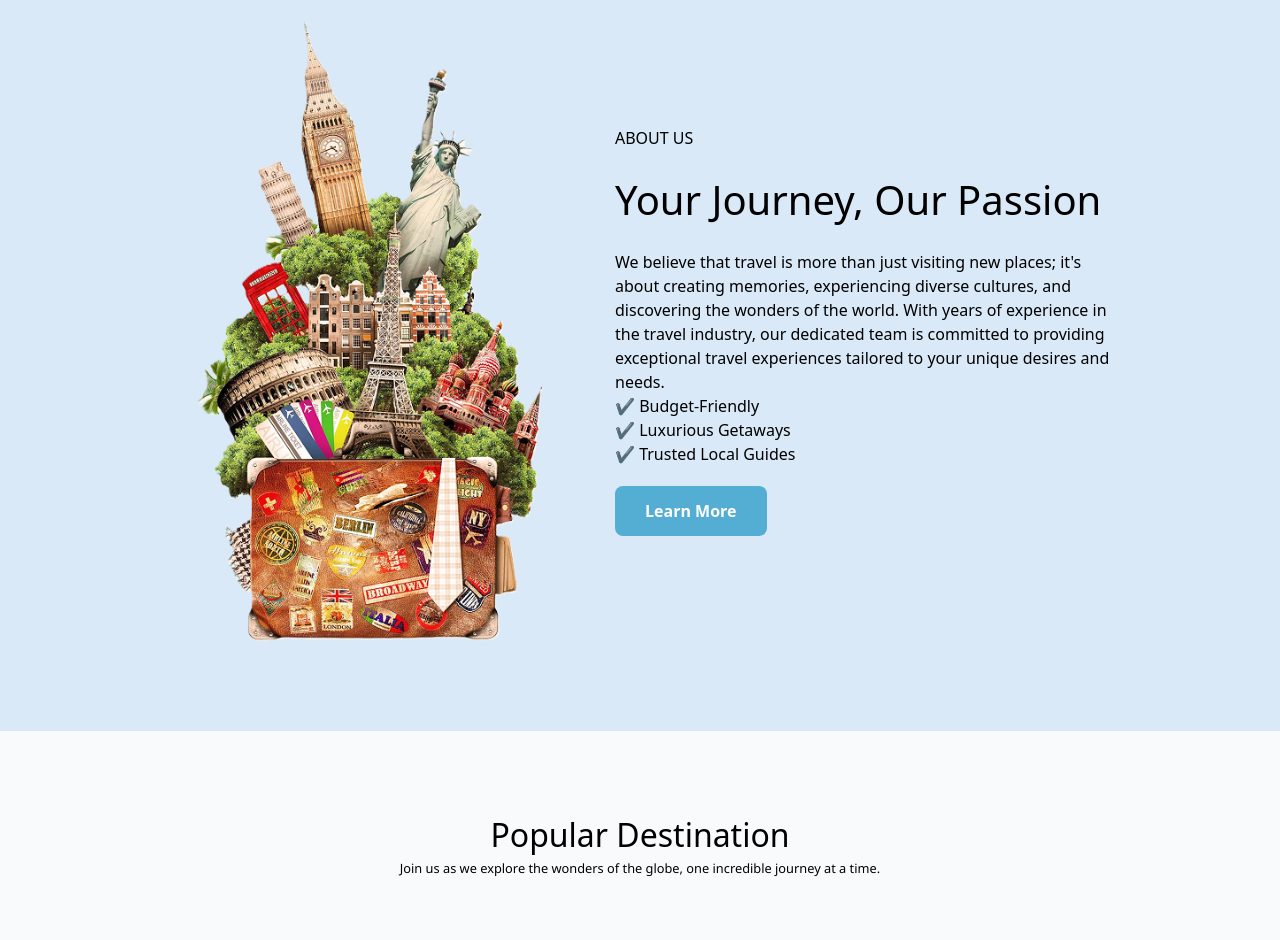
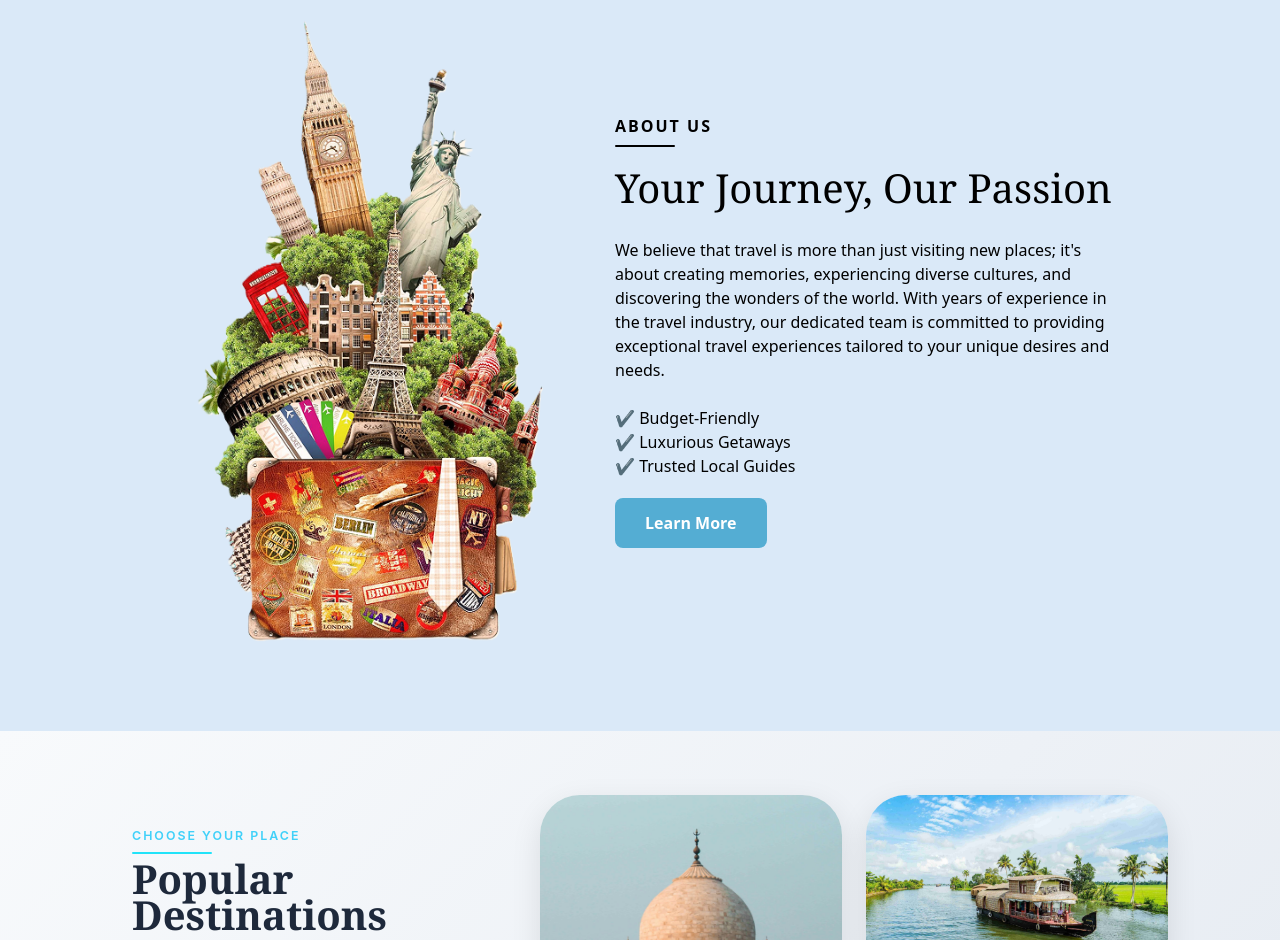
Before and after one commit to nikhilgalfade/travel-agency-project, a React (Vite) app: page / in a window 1280 px wide. Shown: the part 1860-2800 px from the top of the page. Built offline with nearby package versions, Linux system fonts and the light colour scheme.

Commit message:
update 1: made a changes in packages section and also changes ther about section

```diff
--- a/src/components/About us/Aboutus.css
+++ b/src/components/About us/Aboutus.css
@@ -8,12 +8,29 @@
   color: black;
 }
 .about-us{
-  font-size:  1rem !important;;
+  font-size:  1rem !important;
+  letter-spacing: 2px;
+  font-weight: 600;
+  position: relative;
+  display: inline-block;
+  color: black;
+}
+.about-us::after{
+  content: '';
+  position: absolute;
+  left: 0;
+  bottom: -9px;
+  width: 60px;
+  height: 2px;
+  background: black;
+  border-radius: 1px;
+}
 
 
-}
 .about-journey{
   font-size: 4.5 !important;
+  font-family: 'Georgia', serif;
+
 }
 
 .about-image img {
@@ -71,3 +88,14 @@
   transform: translateY(-2px);
   box-shadow: 0 6px 12px rgba(0, 0, 0, 0.15);
 }
+
+
+.order-list{
+  margin-bottom: rem;
+}
+
+
+.about-discription{
+  margin-bottom: 1.5rem;
+
+}
--- a/src/components/About us/Aboutus.jsx
+++ b/src/components/About us/Aboutus.jsx
@@ -16,10 +16,10 @@ export default function Aboutus() {
         <h1 className="about-journey">Your Journey, Our Passion</h1>
 
 
-        <h4 >We believe that travel is more than just visiting new places; it's about creating memories, experiencing diverse cultures, and discovering the wonders of the world. With years of experience in the travel industry, our dedicated team is committed to providing exceptional travel experiences tailored to your unique desires and needs.
+        <h4 className="about-discription" >We believe that travel is more than just visiting new places; it's about creating memories, experiencing diverse cultures, and discovering the wonders of the world. With years of experience in the travel industry, our dedicated team is committed to providing exceptional travel experiences tailored to your unique desires and needs.
         </h4>
 
-        <nav>
+        <nav className="order-list">
         <ol>✔ Budget-Friendly <ol/>
           <ol>✔ Luxurious Getaways</ol>
          ✔ Trusted Local Guides</ol>
--- a/src/components/Hero/Hero.css
+++ b/src/components/Hero/Hero.css
@@ -38,6 +38,7 @@
   font-weight: 900;
   margin-bottom: 1.5rem;
   line-height: 1.2;
+  font-family: 'Georgia', serif;
 }
 
 .typewriter-text {
--- a/src/components/Package/Package.css
+++ b/src/components/Package/Package.css
@@ -1,17 +1,316 @@
-.Package-section{
-padding: 80px 20px;
-  background-color: #f8fafc; /* light background */
-  text-align: center;}
+/* Package.css */
+.package-section {
+  min-height: 100vh;
+  background: linear-gradient(135deg, #f8fafc 0%, #e2e8f0 100%);
+  padding: 4rem 2rem;
+  font-family: 'Inter', -apple-system, BlinkMacSystemFont, 'Segoe UI', Roboto, sans-serif;
 
-  .package-header{
-    font-size: 4rem !important;
+}
+
+.package-container {
+  max-width: 1400px;
+  margin: 0 auto;
+  display: grid;
+  grid-template-columns: 1fr 1.2fr;
+  gap: 4rem;
+  align-items: start;
+  position: relative;
+}
+
+/* Left Content Styles */
+.package-content {
+  padding-top: 2rem;
+  transform: translateX(100px);
+}
+
+.package-subtitle {
+  color: #16c8f9cf;
+  font-size: 0.775rem;
+  font-weight: 600;
+  letter-spacing: 2px;
+  text-transform: uppercase;
+  margin-bottom: 1rem;
+  position: relative;
+}
+
+.package-subtitle::after {
+  content: '';
+  position: absolute;
+  left: 0;
+  bottom: -9px;
+  width: 80px;
+  height: 2px;
+  background: #16e2f9f1;
+  border-radius: 1px;
+}
+
+.package-title {
+  font-size: 2.5rem;
+  font-weight: 700;
+  color: #1e293b;
+  line-height: 0.9;
+  margin-bottom: 2rem;
+  font-family: 'Georgia', serif;
+}
+
+.package-description {
+  color: #64748b;
+  font-size: 1rem;
+  line-height: 1.4;
+  margin-bottom: 3rem;
+  max-width: 400px;
+}
+
+.find-packages-btn {
+  background: #54add3;
+  color: white;
+  border: none;
+  padding: 14px 20px;
+  border-radius: 50px;
+  font-size: 1rem;
+  font-weight: 600;
+  cursor: pointer;
+  display: flex;
+  align-items: center;
+  gap: 8px;
+  margin-top: -2rem;
+  transition: all 0.3s cubic-bezier(0.4, 0, 0.2, 1);
+  box-shadow: 0 4px 20px rgba(22, 192, 249, 0.616);
+}
+
+.find-packages-btn:hover {
+  background: #0089c4;
+  transform: translateY(-2px);
+  box-shadow: 0 8px 30px rgba(22, 169, 249, 0.573);
+}
+
+.btn-icon {
+  width: 20px;
+  height: 20px;
+  transition: transform 0.3s ease;
+}
+
+.find-packages-btn:hover .btn-icon {
+  transform: translateX(4px);
+}
+
+/* Grid Styles */
+.package-grid {
+  display: grid;
+  grid-template-columns: repeat(2, 1fr);
+  grid-template-rows: repeat(3, 1fr);
+  gap: 1.5rem;
+  height: 600px;
+  transform: translateX(-80px);
+}
+
+/* Card Positioning */
+.card-1 {
+  grid-row: span 2;
+}
+
+.card-2 {
+  grid-row: span 1;
+}
+
+.card-3 {
+  grid-row: span 2;
+}
+
+.card-4 {
+  grid-row: span 1;
+}
+
+.card-5 {
+  grid-row: span 1;
+  grid-column: span 2;
+}
+
+/* Package Card Styles */
+.package-card {
+  position: relative;
+  border-radius: 40px;
+  overflow: hidden;
+  cursor: pointer;
+  transition: all 0.4s cubic-bezier(0.4, 0, 0.2, 1);
+  box-shadow: 0 10px 30px rgba(0, 0, 0, 0.1);
+}
+
+.package-card:hover {
+  transform: translateY(-12px) scale(1.02);
+  box-shadow: 0 25px 50px rgba(0, 0, 0, 0.2);
+}
+
+.card-image {
+  position: relative;
+  width: 100%;
+  height: 100%;
+  overflow: hidden;
+}
+
+.card-image img {
+  width: 100%;
+  height: 100%;
+  object-fit: cover;
+  transition: transform 0.6s cubic-bezier(0.4, 0, 0.2, 1);
+}
+
+.package-card:hover .card-image img {
+  transform: scale(1.1);
+}
+
+/* Card Overlay */
+.card-overlay {
+  position: absolute;
+  top: 0;
+  left: 0;
+  right: 0;
+  bottom: 0;
+  background: linear-gradient(
+    135deg,
+    rgba(0, 0, 0, 0.2) 0%,
+    rgba(0, 0, 0, 0.7) 100%
+  );
+  display: flex;
+  align-items: flex-end;
+  padding: 2rem;
+  opacity: 0;
+  transition: opacity 0.3s ease;
+}
+
+.package-card:hover .card-overlay {
+  opacity: 1;
+}
+
+.card-content {
+  color: white;
+  transform: translateY(20px);
+  transition: transform 0.3s cubic-bezier(0.4, 0, 0.2, 1);
+}
+
+.package-card:hover .card-content {
+  transform: translateY(0);
+}
+
+.card-title {
+  font-size: 1.5rem;
+  font-weight: 600;
+  margin-bottom: 0.5rem;
+  text-shadow: 0 2px 10px rgba(0, 0, 0, 0.5);
+}
+
+.card-description {
+  font-size: 0.9rem;
+  opacity: 0.9;
+  text-shadow: 0 1px 5px rgba(0, 0, 0, 0.5);
+}
+
+/* Action Buttons */
+.package-actions {
+  position: absolute;
+  top: 2rem;
+  right: 0;
+  display: flex;
+  flex-direction: column;
+  gap: 1rem;
+}
+
+.buy-now-btn,
+.customize-btn {
+  padding: 12px 24px;
+  border: none;
+  border-radius: 50px;
+  font-weight: 600;
+  cursor: pointer;
+  transition: all 0.3s ease;
+  box-shadow: 0 4px 15px rgba(0, 0, 0, 0.1);
+}
+
+.buy-now-btn {
+  background: #3b82f6;
+  color: white;
+}
+
+.buy-now-btn:hover {
+  background: #2563eb;
+  transform: translateY(-2px);
+  box-shadow: 0 6px 20px rgba(59, 130, 246, 0.4);
+}
+
+.customize-btn {
+  background: white;
+  color: #374151;
+  border: 2px solid #e5e7eb;
+}
+
+.customize-btn:hover {
+  background: #f9fafb;
+  border-color: #d1d5db;
+  transform: translateY(-2px);
+}
+
+/* Responsive Design */
+@media (max-width: 1200px) {
+  .package-container {
+    grid-template-columns: 1fr;
+    gap: 3rem;
   }
 
-.package-subtitle{
-    font-size: 2rem !important;
+  .package-actions {
+    position: relative;
+    top: 0;
+    right: 0;
+    flex-direction: row;
+    justify-content: center;
+    margin-top: 2rem;
+  }
+
+  .package-title {
+    font-size: 3rem;
+  }
 }
 
-  .package-title{
-    font-family: 'Segoe UI';
-    font-size: 0.8rem !important;
+@media (max-width: 768px) {
+  .package-section {
+    padding: 2rem 1rem;
   }
+
+  .package-grid {
+    grid-template-columns: 1fr;
+    grid-template-rows: repeat(5, 200px);
+    height: auto;
+  }
+
+  .card-1,
+  .card-2,
+  .card-3,
+  .card-4,
+  .card-5 {
+    grid-row: span 1;
+    grid-column: span 1;
+  }
+
+  .package-title {
+    font-size: 2.5rem;
+  }
+
+  .package-actions {
+    flex-direction: column;
+    align-items: center;
+  }
+}
+
+@media (max-width: 480px) {
+  .package-title {
+    font-size: 2rem;
+  }
+
+  .find-packages-btn {
+    padding: 14px 28px;
+    font-size: 0.9rem;
+  }
+
+  .card-title {
+    font-size: 1.25rem;
+  }
+}
--- a/src/components/Package/Package.jsx
+++ b/src/components/Package/Package.jsx
@@ -1,13 +1,92 @@
 import React from "react";
 import "./Package.css";
+import TajImg from "../../assets/Taj2.jpg";
+import Hawai from "../../assets/Hawai2.jpg";
+import Kerala from "../../assets/Kerala2.jpg";
+import Manali from "../../assets/Manali.jpg";
 
-export default function Navbar() {
-    return(
-        <div className="Package-section">
-            <div className="Package-header">     {/* this section for making the header of the content*/}
-            <h3 className="package-subtitle">Popular Destination</h3>
-            <h2 className="package-title">Join us as we explore the wonders of the globe, one incredible journey at a time.</h2>
+
+export default function PackageSection() {
+  const destinations = [
+    {
+      name: "Taj Mahal",
+      image: TajImg,
+      description: "India's crown jewel"
+    },
+    {
+      name: "Kerala",
+      image: Kerala,
+      description: "Land of natural wonders"
+    },
+    {
+      name: "Jaipur",
+      image: Hawai,
+      description: "Historic British capital"
+    },
+    {
+      name: "Manali",
+      image: Manali,
+      description: "Pearl of the Danube"
+    },
+
+  ];
+
+  return (
+    <div className="package-section">
+      <div className="package-container">
+        {/* Left Content */}
+        <div className="package-content">
+          <div className="package-header">
+            <h3 className="package-subtitle">CHOOSE YOUR PLACE</h3>
+            <h1 className="package-title">
+              Popular<br />
+              Destinations
+            </h1>
+            <p className="package-description">
+              Join us as we explore the wonders of the globe, one
+              incredible journey at a time.
+            </p>
+            <button className="find-packages-btn">
+              Find Packages
+              <svg className="btn-icon" viewBox="0 0 20 20" fill="currentColor">
+                <path
+                  fillRule="evenodd"
+                  d="M10.293 3.293a1 1 0 011.414 0l6 6a1 1 0
+                  010 1.414l-6 6a1 1 0
+                  01-1.414-1.414L14.586 11H3a1 1 0
+                  110-2h11.586l-4.293-4.293a1 1 0
+                  010-1.414z"
+                  clipRule="evenodd"
+                />
+              </svg>
+            </button>
+          </div>
+        </div>
+
+
+        {/* Right Side - Destination Grid */}
+        <div className="package-grid">
+          {destinations.map((place, index) => (
+            <div
+              key={index}
+              className={`package-card card-${index + 1}`}
+              onClick={() => console.log(`Clicked on ${place.name}`)}
+            >
+              <div className="card-image">
+                <img src={place.image} alt={place.name} />
+                <div className="card-overlay">
+                  <div className="card-content">
+                    <h4 className="card-title">{place.name}</h4>
+                    <p className="card-description">{place.description}</p>
+                  </div>
+                </div>
+              </div>
             </div>
+          ))}
         </div>
-    )
+
+
+      </div>
+    </div>
+  );
 }
```
Also changed, not shown: src/assets/Manali.jpg (added).
